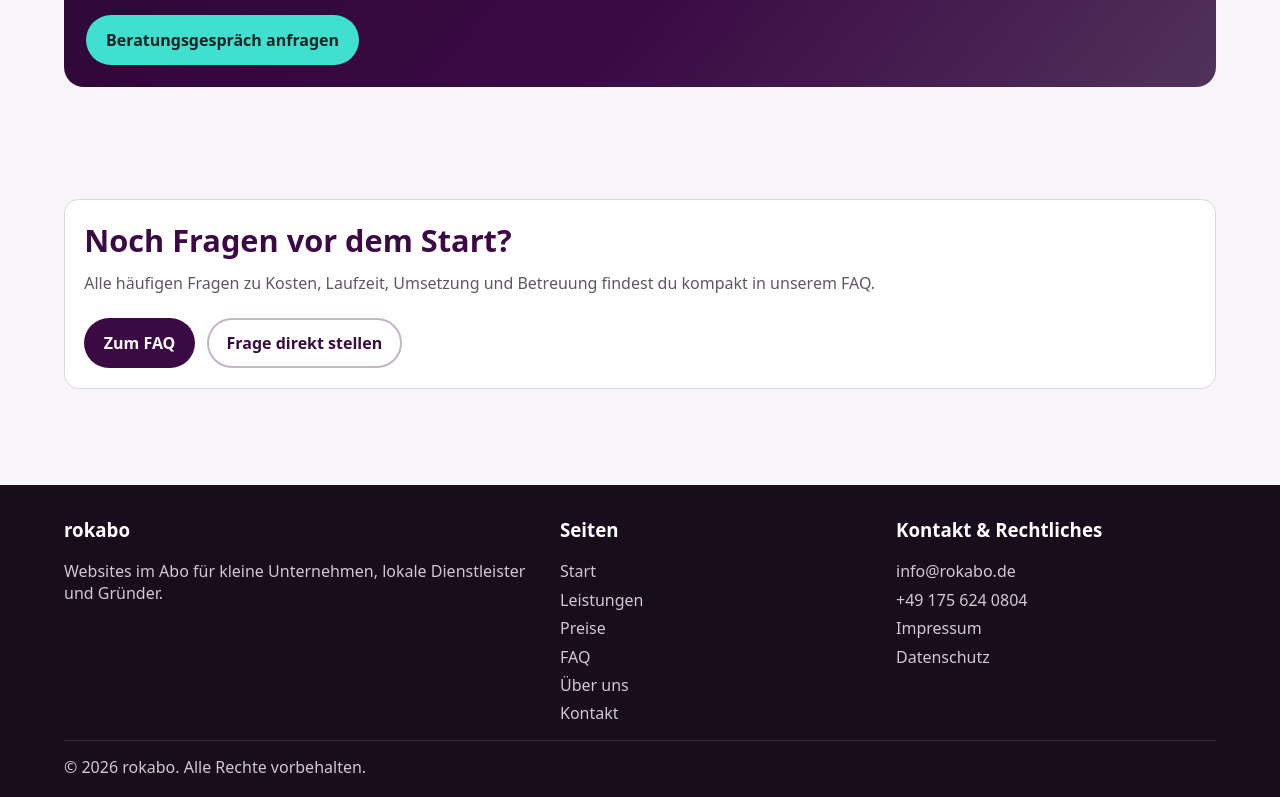
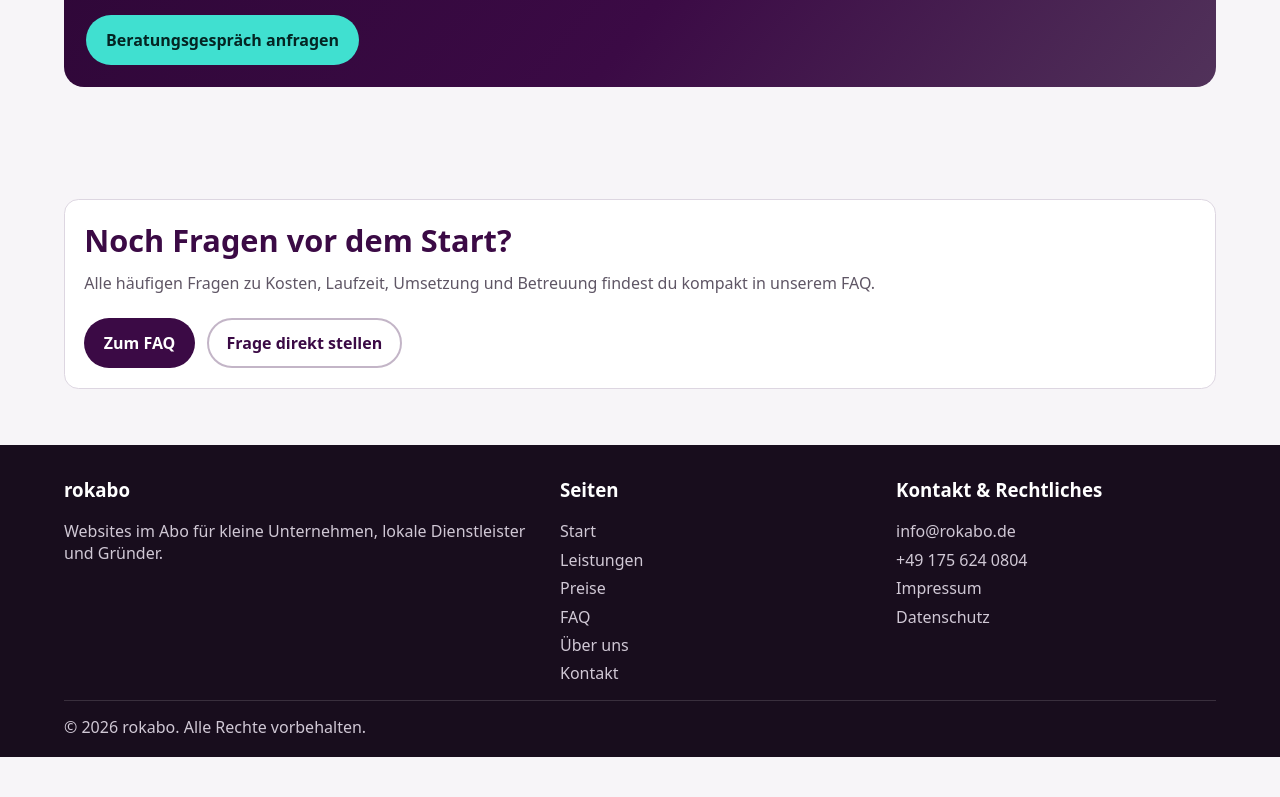
Before and after one commit to darocky9689/rokabo, a Next.js app: page / in a window 1280 px wide. Shown: the part 1156-1953 px from the top of the page. After the commit the page ends 1913 px from the top, so only its background shows below. Built offline with nearby package versions, Linux system fonts and the light colour scheme.

Commit message:
fix: keep footer at viewport bottom

```diff
--- a/app/globals.css
+++ b/app/globals.css
@@ -17,9 +17,17 @@
 html { scroll-behavior: smooth; }
 body {
   margin: 0;
+  min-height: 100vh;
+  min-height: 100dvh;
+  display: flex;
+  flex-direction: column;
   font-family: system-ui, -apple-system, Segoe UI, Roboto, sans-serif;
   color: var(--color-text);
   background: var(--color-bg);
+}
+
+body > main {
+  flex: 1;
 }
 
 .container { width: min(100% - 2rem, var(--container)); margin-inline: auto; }
@@ -108,7 +116,7 @@ label { display: block; margin-bottom: .3rem; font-weight: 500; }
 }
 .faq-item p { margin: 0 0 .9rem; color: var(--color-muted); }
 
-.site-footer { margin-top: 2.5rem; background: #180d1d; color: #d0c8d5; padding: 2rem 0 1.2rem; }
+.site-footer { margin-top: auto; background: #180d1d; color: #d0c8d5; padding: 2rem 0 1.2rem; }
 .footer-grid { display: grid; gap: 1rem; }
 .footer-grid h3 { margin-top: 0; color: #fff; }
 .footer-links { list-style: none; margin: 0; padding: 0; display: grid; gap: .4rem; }
```
